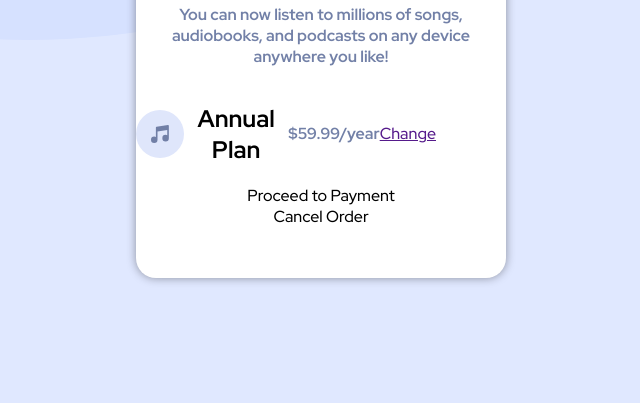
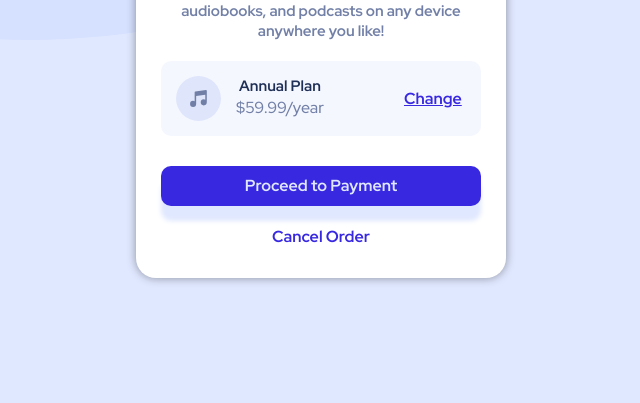
Before and after one commit to BrunoeSousaAlencar/Order-summary-component, a plain HTML site: page index.html in a window 1280 px wide. Shown: the part 397-800 px from the top of the page, without its empty margins (319-959 px from the left). Drawn offline with Linux system fonts and the light colour scheme.

Commit message:
projeto finalizado

```diff
--- a/css/style.css
+++ b/css/style.css
@@ -50,19 +50,86 @@ main{
 h1{
     font-weight: 900;
     color: var(--Dark-blue);
+    font-size: 24px;
 }
 
-p{
+.texto-principal{
     color: var(--Desaturated-blue);
     font-weight: 700;
+    width: 300px;
+    margin: auto;
+    font-size: 15px;
 }
 
 .plano{
+    background-color: var(--Very-pale-blue);
     display: flex;
     width: 300px;
+    margin: auto;
+    margin-top: 20px;
+    padding: 10px;
     align-items: center;
+    border-radius: 10px;
 }
 
 img{
-    width: 50px;
+    width: 45px;
+    margin-left: 5px;
 }
+
+.plano-h2-preco{
+    line-height: 5px;
+    margin-left: 15px;
+}
+
+.plano-h2{
+    font-size: 15px;
+    color: var(--Dark-blue);
+}
+
+.plano-preco{
+    color: var(--Desaturated-blue);
+}
+
+.botao-mudar{
+   margin-left: 80px;
+   color: var(--Bright-blue);
+   font-weight: 700;
+}
+
+.botao-mudar:hover{
+    text-decoration: none;
+}
+
+.botao-principal{
+    background-color: var(--Bright-blue);
+    width: 320px;
+    height: 40px;
+    text-align: center;
+    margin: auto;
+    margin-top: 30px;
+    border-radius: 10px;
+    display: grid;
+    place-items: center;
+    color: var(--Pale-blue);
+    font-weight: 700;
+    font-size: 16px;
+    box-shadow: 0px 15px 5px var(--Pale-blue);
+    cursor: pointer;
+}
+
+.botao-principal:hover{
+    background-color: hsl(245, 71%, 64%);
+}
+
+.botao-secundario{
+    color: var(--Bright-blue);
+    font-size: 16px;
+    font-weight: 700;
+    margin-top: 20px;
+    cursor: pointer;
+}
+
+.botao-secundario:hover{
+    color: var(--Dark-blue);
+}
--- a/index.html
+++ b/index.html
@@ -1,5 +1,5 @@
 <!DOCTYPE html>
-<html lang="en">
+<html lang="pt-br">
 <head>
     <meta charset="UTF-8">
     <meta http-equiv="X-UA-Compatible" content="IE=edge">
@@ -13,18 +13,24 @@
         <div class="caixa">
             <div class="foto"></div>
             <h1>Order Summary</h1>
-            <p>
+            <p class="texto-principal">
                 You can now listen to millions of songs, audiobooks, and podcasts on any
                 device anywhere you like!
             </p>
             <div class="plano">
                 <img src="images/icon-music.svg" alt="">
-                <h2 class="plano-h2">Annual Plan</h2>
-                <p class="plano-preco">$59.99/year</p>
-                <a href="" class="boto-mudar">Change</a>
+                <div class="plano-h2-preco">
+                    <h2 class="plano-h2">Annual Plan</h2>
+                    <p class="plano-preco">$59.99/year</p>
+                </div>
+                <a href="#" class="botao-mudar">Change</a>
             </div>
-            <div class="boto-principal">Proceed to Payment</div>
-            <div class="botao-secundario">Cancel Order</div>
+            <div class="botao-principal">
+                Proceed to Payment
+            </div>
+            <div class="botao-secundario">
+                Cancel Order
+            </div>
         </div>
     </main>
 </body>
```
